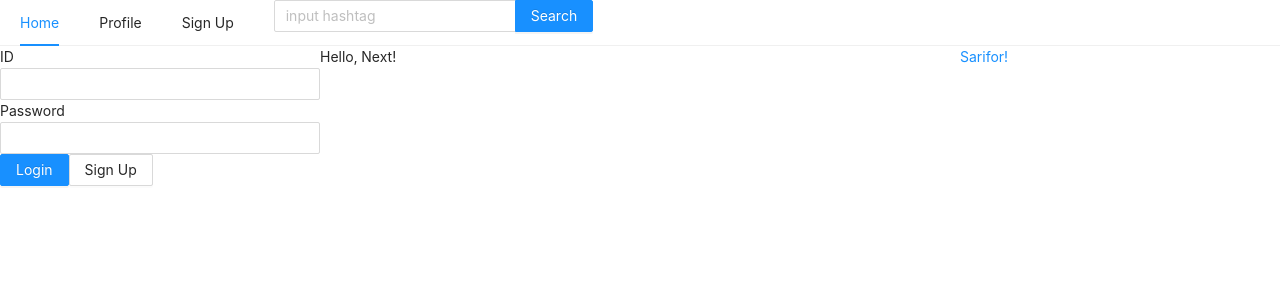
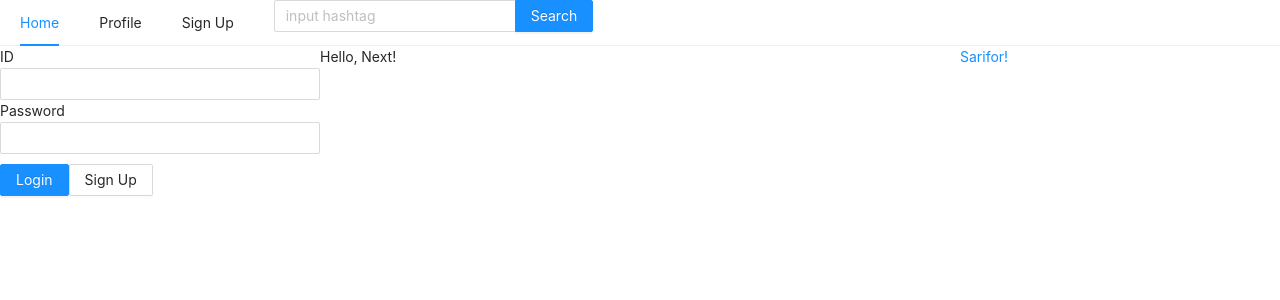
Before and after one commit to sarifor/react-nodebird-practice, a Next.js app in the folder front/: page / in a window 1280 px wide. Shown: the top 300 px of the page. Built offline with nearby package versions, Linux system fonts and the light colour scheme.

Commit message:
Add: marginTop to buttons

```diff
--- a/front/components/LoginForm.js
+++ b/front/components/LoginForm.js
@@ -32,7 +32,7 @@ const LoginForm = () => {
           required
         />
       </div>
-      <div>
+      <div style={{ marginTop: 10 }}>
         <Button type="primary" htmlType="submit" loading={false}>Login</Button>
         <Link href="/signup"><a><Button>Sign Up</Button></a></Link>
       </div>
```
